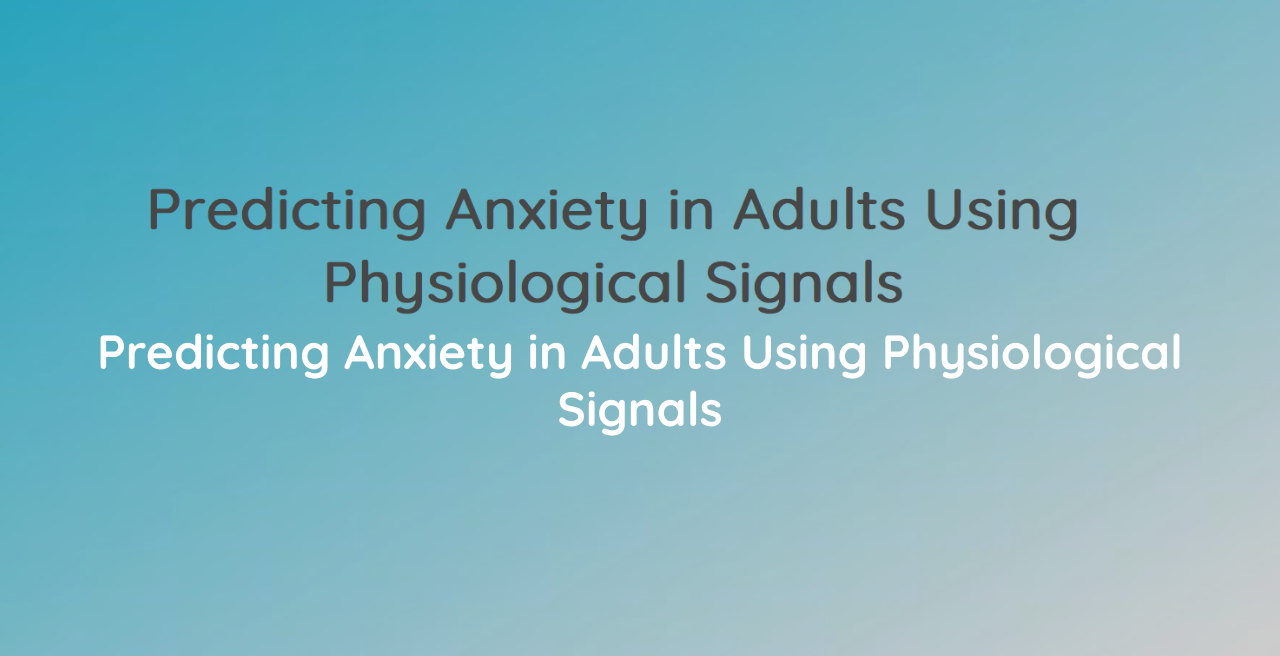
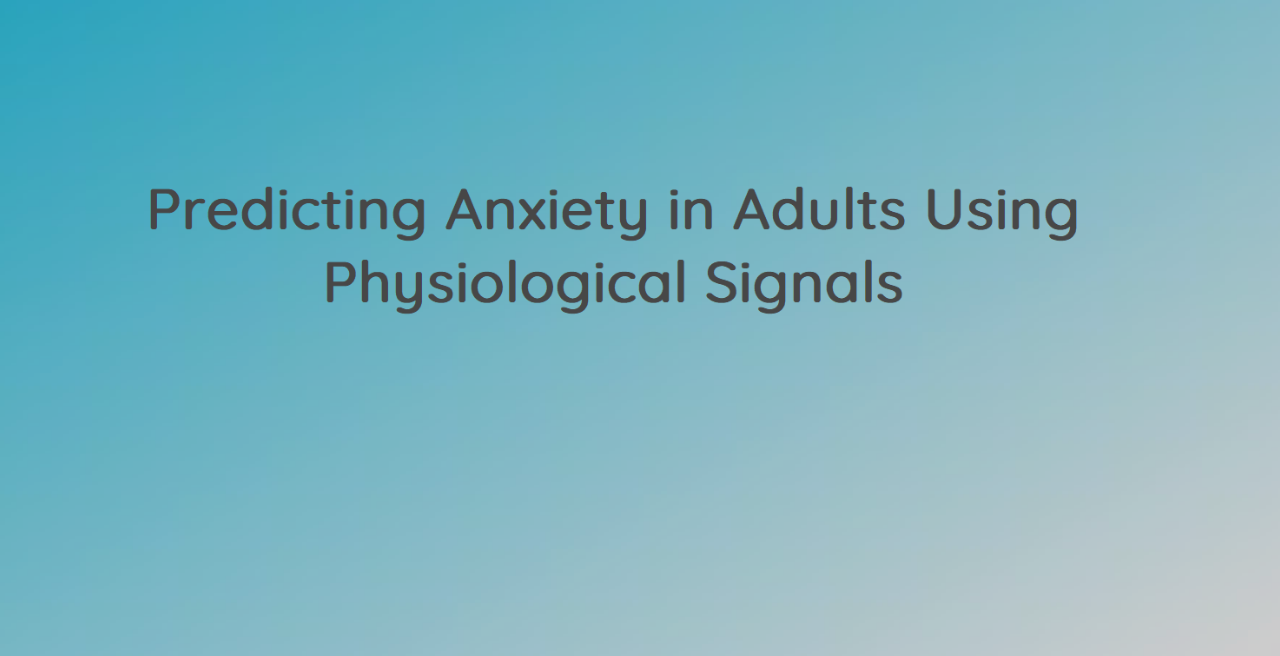
Before and after one commit to divyanshu-krs/hmi, a plain HTML site: page anxiety_in_adults.html in a window 1280 px wide. Shown: the part 144-800 px from the top of the page. Drawn offline with Linux system fonts and the light colour scheme; files whose address does not match are found by name.

Commit message:
Update anxiety_in_adults.html

```diff
--- a/anxiety_in_adults.html
+++ b/anxiety_in_adults.html
@@ -166,7 +166,7 @@
 
             <div class="row justify-content-center mb-4">
               <div class="col-md-12 text-center">
-                <h1><strong>Predicting Anxiety in Adults Using Physiological Signals</strong></h1>
+<!--                 <h1><strong>Predicting Anxiety in Adults Using Physiological Signals</strong></h1> -->
                 <!-- <p class="lead mb-5">Free Web Template by <a href="#" target="_blank">Colorlib</a></p> -->
                 <!-- <div><a data-fancybox data-ratio="2" href="https://vimeo.com/317571768" class="btn btn-primary btn-md">Watch Video</a></div> -->
               </div>
```
